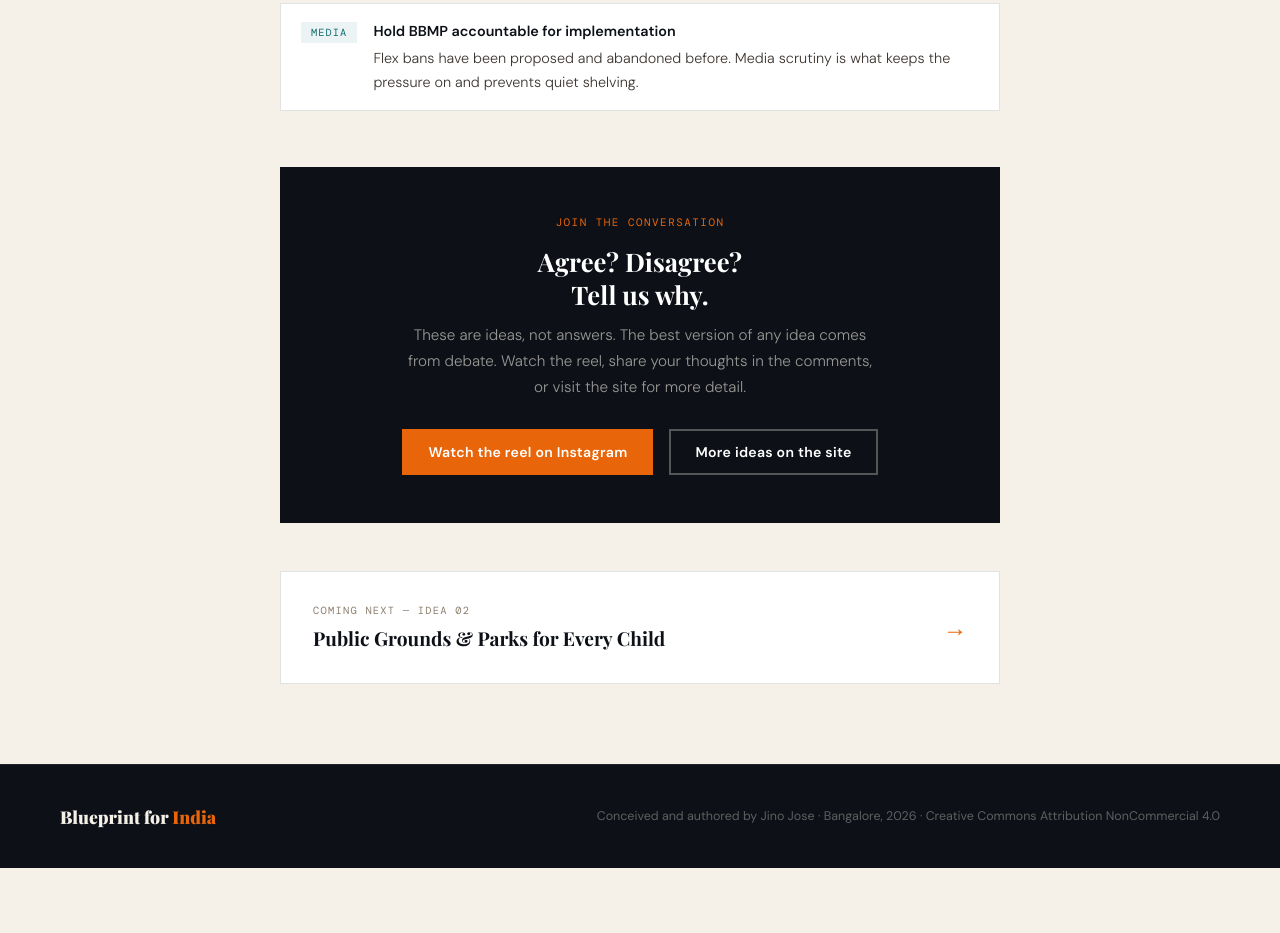
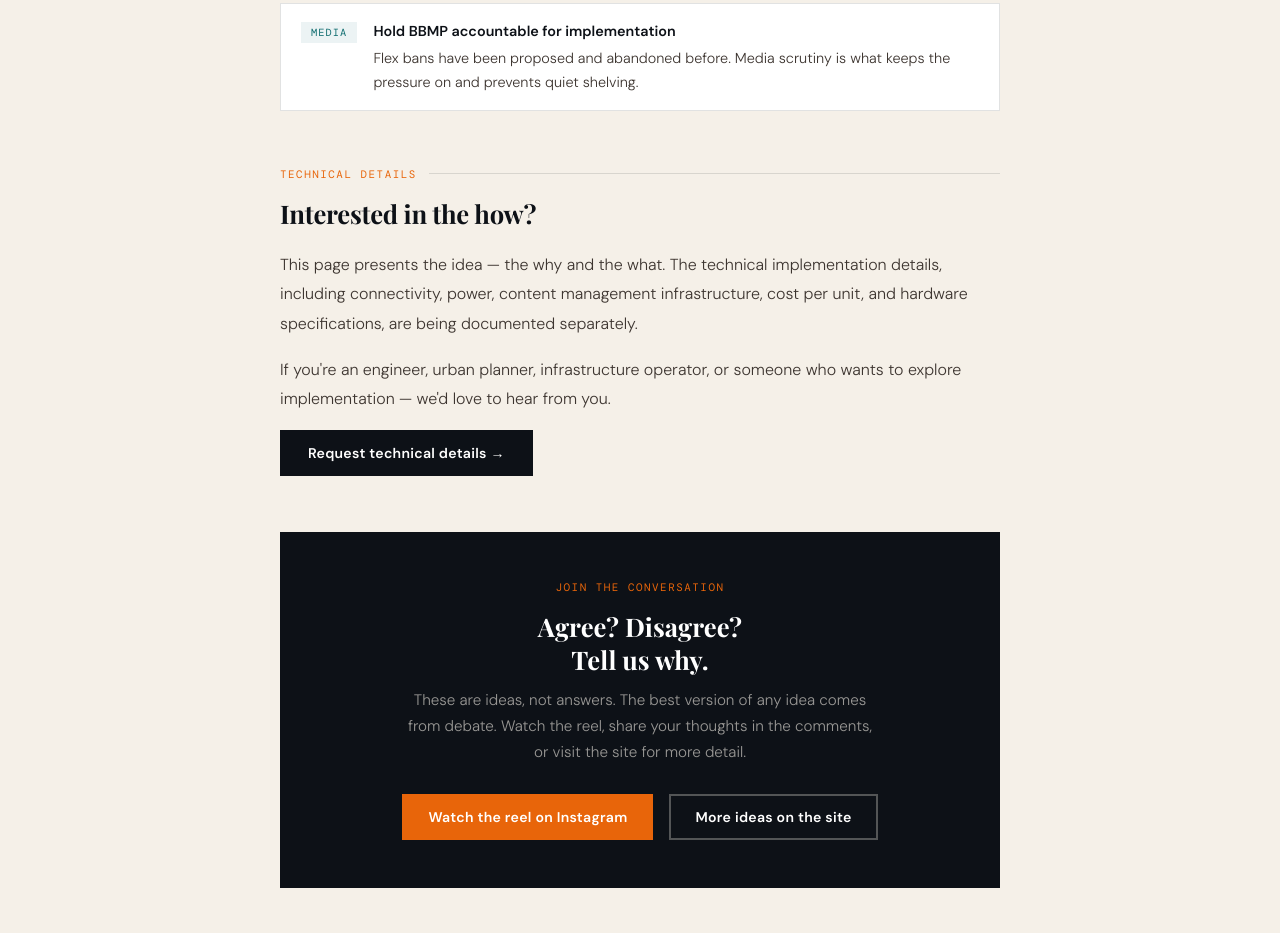
Before and after one commit to jinoelnino/blueprintforindia, a plain HTML site: page ban-the-flex.html in a window 1280 px wide. Shown: the part 4306-5239 px from the top of the page. Before the commit the page ends 5174 px from the top, so only its background shows below. Drawn offline with nearby package versions, Linux system fonts and the light colour scheme; a web font is replaced by a local one.

Commit message:
Update ban-the-flex.html

```diff
--- a/ban-the-flex.html
+++ b/ban-the-flex.html
@@ -829,6 +829,24 @@
     </ul>
   </div>
 
+  <!-- TECHNICAL -->
+  <div class="content-block">
+    <div class="block-label">Technical Details</div>
+    <h2 class="block-heading">Interested in the how?</h2>
+    <p class="block-text">
+      This page presents the idea — the why and the what. The technical implementation details,
+      including connectivity, power, content management infrastructure, cost per unit, and
+      hardware specifications, are being documented separately.
+    </p>
+    <p class="block-text">
+      If you're an engineer, urban planner, infrastructure operator, or someone who wants to
+      explore implementation — we'd love to hear from you.
+    </p>
+    <a href="mailto:hello@blueprintforindia.com" style="display:inline-flex;align-items:center;gap:10px;background:var(--ink);color:white;padding:14px 28px;font-size:0.88rem;font-weight:600;text-decoration:none;letter-spacing:0.02em;transition:background 0.2s;" onmouseover="this.style.background='#E8650A'" onmouseout="this.style.background='#0D1117'">
+      Request technical details →
+    </a>
+  </div>
+
   <!-- DEBATE -->
   <div class="debate-section">
     <div class="debate-label">Join the conversation</div>
```
